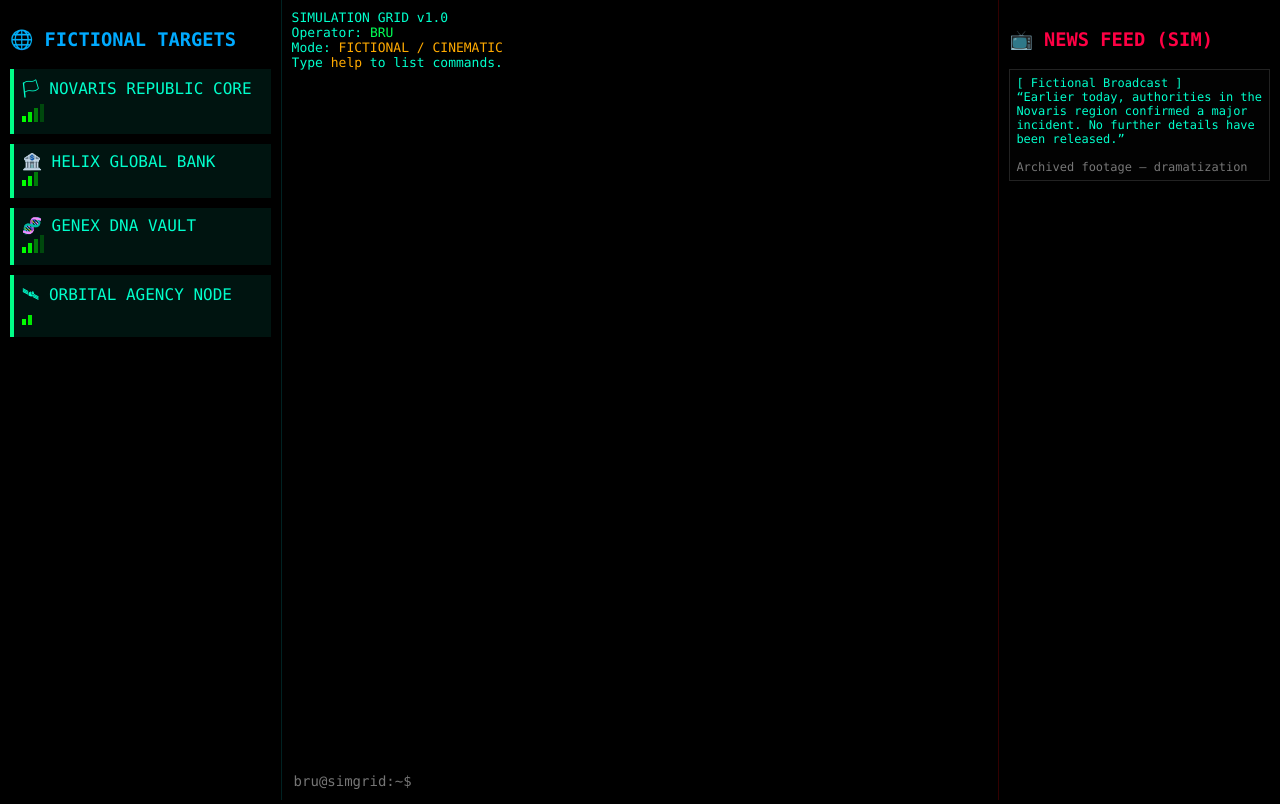
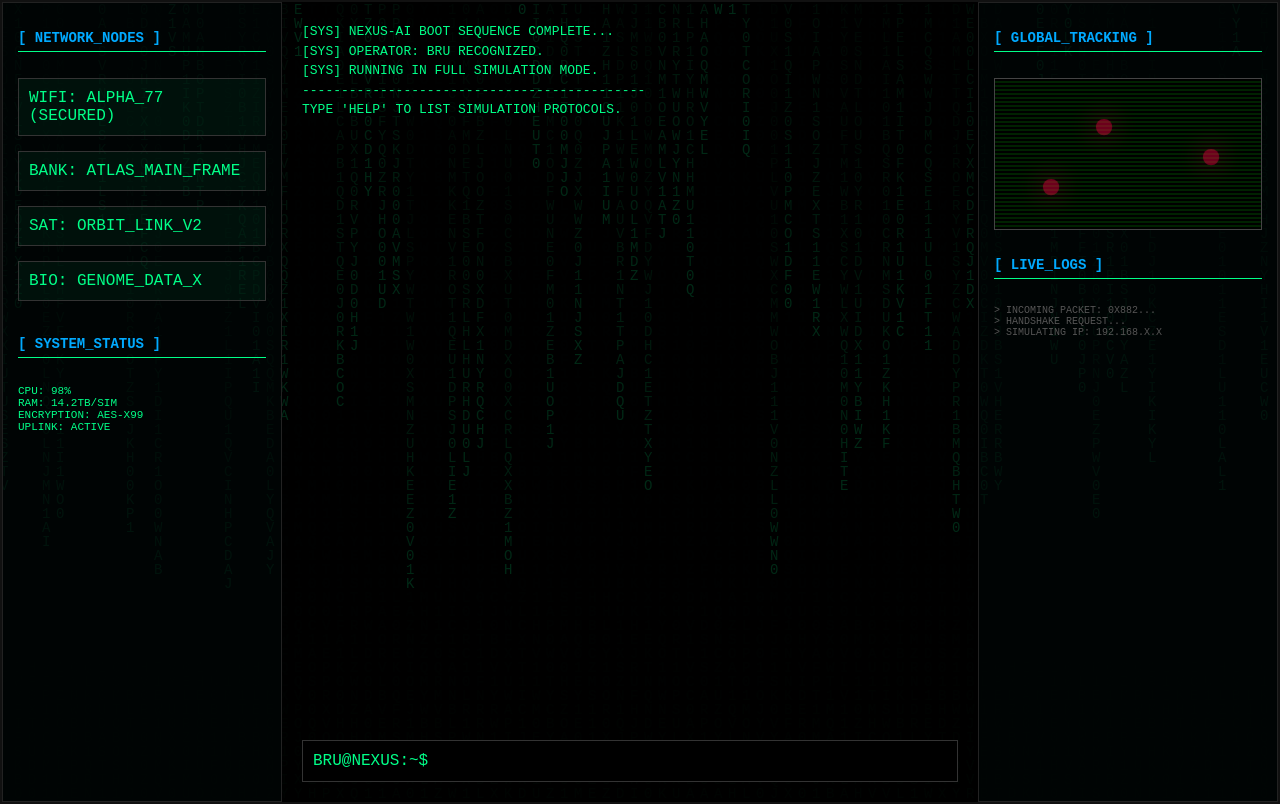
Before and after one commit to iaBRU-Web/bruhack, a plain HTML site: page index.html in a window 1280 px wide. Drawn offline with Linux system fonts and the light colour scheme.

Commit message:
Update index.html

```diff
--- a/index.html
+++ b/index.html
@@ -2,200 +2,258 @@
 <html lang="en">
 <head>
     <meta charset="UTF-8">
-<title>SIMULATION GRID // BRU</title>
+    <title>NEXUS-AI // CORE_SIM_V4</title>
     <meta name="viewport" content="width=device-width, initial-scale=1.0">
+    <style>
+        :root {
+            --neon-green: #00ff88;
+            --alert-red: #ff0044;
+            --info-blue: #00aaff;
+            --matrix-bg: rgba(0, 0, 0, 0.9);
+        }
 
-<style>
         body {
             margin: 0;
-    background: black;
-    color: #00ffcc;
-    font-family: Consolas, monospace;
+            background: #000;
+            color: var(--neon-green);
+            font-family: 'Courier New', Courier, monospace;
             overflow: hidden;
+            text-transform: uppercase;
         }
 
-.container {
-    display: grid;
-    grid-template-columns: 22% 56% 22%;
-    height: 100vh;
+        canvas {
+            position: fixed;
+            top: 0;
+            left: 0;
+            z-index: -1;
+            opacity: 0.4;
         }
 
-/* LEFT */
-.left {
-    padding: 10px;
-    border-right: 1px solid #022;
-    background: rgba(0,0,0,0.8);
-}
-.left h3 { color: #00aaff; }
-
-.target {
-    margin-bottom: 10px;
-    padding: 8px;
-    border-left: 4px solid #00ff88;
-    background: rgba(0,255,200,0.08);
-    cursor: pointer;
+        .interface {
+            display: grid;
+            grid-template-columns: 280px 1fr 300px;
+            height: 100vh;
+            border: 2px solid #111;
         }
 
-/* SIGNAL */
-.signal span {
-    display: inline-block;
-    width: 4px;
-    margin-right: 2px;
-    background: lime;
-    animation: pulse 1s infinite;
-}
-.signal span:nth-child(1){height:6px}
-.signal span:nth-child(2){height:10px;animation-delay:.2s}
-.signal span:nth-child(3){height:14px;animation-delay:.4s}
-.signal span:nth-child(4){height:18px;animation-delay:.6s}
-@keyframes pulse { 50% { opacity: 0.2; } }
-
-/* CENTER */
-.center {
-    padding: 10px;
+        /* SIDEBARS */
+        .panel {
+            background: rgba(0, 5, 5, 0.85);
+            border: 1px solid #222;
+            padding: 15px;
             display: flex;
             flex-direction: column;
+            gap: 15px;
+            overflow-y: auto;
         }
-#terminal {
+
+        h2 { font-size: 14px; border-bottom: 1px solid var(--neon-green); padding-bottom: 5px; color: var(--info-blue); }
+
+        .node {
+            padding: 10px;
+            border: 1px solid #333;
+            background: rgba(0, 255, 136, 0.05);
+            cursor: pointer;
+            transition: 0.3s;
+        }
+
+        .node:hover { background: rgba(0, 255, 136, 0.2); border-color: var(--neon-green); }
+
+        /* CENTER TERMINAL */
+        .terminal-container {
+            display: flex;
+            flex-direction: column;
+            padding: 20px;
+            background: rgba(0, 0, 0, 0.6);
+        }
+
+        #terminal-log {
             flex: 1;
             overflow-y: auto;
             font-size: 13px;
-}
-#cmd {
-    background: black;
-    border: none;
-    color: #00ffcc;
-    font-family: Consolas, monospace;
-    font-size: 14px;
-    outline: none;
+            line-height: 1.5;
+            margin-bottom: 20px;
+            padding-right: 10px;
         }
 
-/* RIGHT */
-.right {
+        .input-line {
+            display: flex;
+            align-items: center;
+            background: #000;
+            border: 1px solid #333;
             padding: 10px;
-    border-left: 1px solid #300;
-    background: rgba(0,0,0,0.8);
-}
-.right h3 { color: #ff0044; }
-
-.video {
-    margin-top: 10px;
-    padding: 6px;
-    background: #020202;
-    border: 1px solid #222;
-    font-size: 12px;
         }
 
-/* LOG COLORS */
-.info { color: #00aaff; }
-.warn { color: #ffaa00; }
-.good { color: #00ff55; }
-.bad  { color: #ff0033; }
-.dim  { color: #777; }
+        #cmd-input {
+            background: transparent;
+            border: none;
+            color: var(--neon-green);
+            flex: 1;
+            outline: none;
+            font-family: inherit;
+            font-size: 16px;
+        }
+
+        /* MAP/SAT */
+        .map-box {
+            height: 150px;
+            background: repeating-linear-gradient(0deg, #000, #000 2px, #020 2px, #020 4px);
+            position: relative;
+            border: 1px solid #444;
+        }
+
+        .ping {
+            position: absolute;
+            width: 6px;
+            height: 6px;
+            background: var(--alert-red);
+            border-radius: 50%;
+            box-shadow: 0 0 10px var(--alert-red);
+            animation: pulse 1.5s infinite;
+        }
+
+        @keyframes pulse { 0% { transform: scale(1); opacity: 1; } 100% { transform: scale(4); opacity: 0; } }
+
+        /* FX */
+        .shake { animation: shakeEffect 0.2s infinite; }
+        @keyframes shakeEffect { 0% { transform: translate(1px, 1px); } 50% { transform: translate(-2px, -1px); } 100% { transform: translate(1px, 1px); } }
+
+        .type-green { color: var(--neon-green); }
+        .type-red { color: var(--alert-red); font-weight: bold; }
+        .type-blue { color: var(--info-blue); }
     </style>
 </head>
-
 <body>
 
-<div class="container">
+<canvas id="matrix"></canvas>
 
-<!-- LEFT -->
-<div class="left">
-<h3>🌐 FICTIONAL TARGETS</h3>
+<div class="interface" id="ui-core">
+    <div class="panel">
+        <h2>[ NETWORK_NODES ]</h2>
+        <div class="node" onclick="execute('scan wifi_77_alpha')">WIFI: ALPHA_77 (SECURED)</div>
+        <div class="node" onclick="execute('scan bank_vault')">BANK: ATLAS_MAIN_FRAME</div>
+        <div class="node" onclick="execute('scan satellite')">SAT: ORBIT_LINK_V2</div>
+        <div class="node" onclick="execute('scan genome')">BIO: GENOME_DATA_X</div>
 
-<div class="target">🏳 NOVARIS REPUBLIC CORE
-<div class="signal"><span></span><span></span><span></span><span></span></div>
-</div>
-
-<div class="target">🏦 HELIX GLOBAL BANK
-<div class="signal"><span></span><span></span><span></span></div>
-</div>
-
-<div class="target">🧬 GENEX DNA VAULT
-<div class="signal"><span></span><span></span><span></span><span></span></div>
-</div>
-
-<div class="target">🛰 ORBITAL AGENCY NODE
-<div class="signal"><span></span><span></span></div>
+        <h2 style="margin-top:20px;">[ SYSTEM_STATUS ]</h2>
+        <div style="font-size: 11px;">
+            CPU: 98%<br>
+            RAM: 14.2TB/SIM<br>
+            ENCRYPTION: AES-X99<br>
+            UPLINK: ACTIVE
         </div>
     </div>
 
-<!-- CENTER -->
-<div class="center">
-<div id="terminal">
-SIMULATION GRID v1.0<br>
-Operator: <span class="good">BRU</span><br>
-Mode: <span class="warn">FICTIONAL / CINEMATIC</span><br>
-Type <span class="warn">help</span> to list commands.<br><br>
+    <div class="terminal-container">
+        <div id="terminal-log">
+            [SYS] NEXUS-AI BOOT SEQUENCE COMPLETE...<br>
+            [SYS] OPERATOR: BRU RECOGNIZED.<br>
+            [SYS] RUNNING IN FULL SIMULATION MODE.<br>
+            --------------------------------------------<br>
+            Type 'HELP' to list simulation protocols.<br><br>
         </div>
-<input id="cmd" placeholder="bru@simgrid:~$" autofocus>
-</div>
-
-<!-- RIGHT -->
-<div class="right">
-<h3>📺 NEWS FEED (SIM)</h3>
-<div class="video">
-[ Fictional Broadcast ]<br>
-“Earlier today, authorities in the Novaris region confirmed a major incident.
-No further details have been released.”<br><br>
-<span class="dim">Archived footage – dramatization</span>
+        <div class="input-line">
+            <span>BRU@NEXUS:~$ &nbsp;</span>
+            <input type="text" id="cmd-input" autofocus autocomplete="off">
         </div>
     </div>
 
+    <div class="panel">
+        <h2>[ GLOBAL_TRACKING ]</h2>
+        <div class="map-box">
+            <div class="ping" style="top:30%; left:40%;"></div>
+            <div class="ping" style="top:70%; left:20%;"></div>
+            <div class="ping" style="top:50%; left:80%;"></div>
+        </div>
+        <h2>[ LIVE_LOGS ]</h2>
+        <div id="live-feed" style="font-size: 10px; color: #555;">
+            > INCOMING PACKET: 0x882...<br>
+            > HANDSHAKE REQUEST...<br>
+            > SIMULATING IP: 192.168.X.X<br>
+        </div>
+    </div>
 </div>
 
 <script>
-const term = document.getElementById("terminal");
-const cmd = document.getElementById("cmd");
+    /* MATRIX BACKGROUND */
+    const canvas = document.getElementById('matrix');
+    const ctx = canvas.getContext('2d');
+    canvas.width = window.innerWidth;
+    canvas.height = window.innerHeight;
+    const letters = "01010101ABCDEFHIJKLMNOPQRSTUVWXYZ";
+    const fontSize = 14;
+    const columns = canvas.width / fontSize;
+    const drops = Array.from({ length: columns }).fill(1);
 
-function log(t,c="info"){
-    term.innerHTML += `<div class="${c}">${t}</div>`;
-    term.scrollTop = term.scrollHeight;
+    function drawMatrix() {
+        ctx.fillStyle = "rgba(0, 0, 0, 0.05)";
+        ctx.fillRect(0, 0, canvas.width, canvas.height);
+        ctx.fillStyle = "#0f8";
+        ctx.font = fontSize + "px monospace";
+        drops.forEach((y, i) => {
+            const text = letters[Math.floor(Math.random() * letters.length)];
+            ctx.fillText(text, i * fontSize, y * fontSize);
+            if (y * fontSize > canvas.height && Math.random() > 0.975) drops[i] = 0;
+            drops[i]++;
+        });
+    }
+    setInterval(drawMatrix, 50);
+
+    /* TERMINAL LOGIC */
+    const log = document.getElementById('terminal-log');
+    const input = document.getElementById('cmd-input');
+    const ui = document.getElementById('ui-core');
+
+    function print(text, type = 'type-green') {
+        const div = document.createElement('div');
+        div.className = type;
+        div.innerHTML = `> ${text}`;
+        log.appendChild(div);
+        log.scrollTop = log.scrollHeight;
     }
 
-cmd.addEventListener("keydown",e=>{
-    if(e.key==="Enter"){
-        const v = cmd.value.trim().toLowerCase();
-        log("bru@simgrid:~$ "+v,"warn");
-        cmd.value="";
-        run(v);
+    input.addEventListener('keydown', (e) => {
+        if (e.key === 'Enter') {
+            const val = input.value.trim().toLowerCase();
+            print(`BRU@SIM:~$ ${val}`, 'type-blue');
+            input.value = '';
+            execute(val);
         }
     });
 
-function run(v){
-    if(v==="help"){
-        log("COMMANDS:", "good");
-        log("scan        → scan fictional targets");
-        log("dna-load    → simulate DNA algorithm");
-        log("event       → trigger fictional incident");
-        log("status      → system state");
+    function execute(cmd) {
+        if (cmd === 'help') {
+            print("AVAILABLE PROTOCOLS:");
+            print("SCAN [TARGET] - Analyze fictional entity");
+            print("BREACH - Initiate simulated system override");
+            print("SATELLITE - Sync with fictional orbital grid");
+            print("CLEAR - Wipe terminal display");
         }
-    else if(v==="scan"){
-        ["Mapping nodes…","Decrypting layers…","Access tokens loaded…"]
-        .forEach((s,i)=>setTimeout(()=>log(s),i*600));
+        else if (cmd.startsWith('scan')) {
+            print(`INITIALIZING SCAN ON: ${cmd.split(' ')[1] || 'GENERAL_GRID'}`);
+            setTimeout(() => print("BYPASSING FIREWALL... [||||||----] 60%"), 500);
+            setTimeout(() => print("EXTRACTING FAKE DATA... SUCCESS"), 1200);
+            setTimeout(() => print(`RESULT: ${Math.random().toString(16).substr(2, 8).toUpperCase()} - ACCESS GRANTED`), 1800);
         }
-    else if(v==="dna-load"){
-        ["Sequencing DNA…","Running bio-algorithms…","Genome pattern matched…"]
-        .forEach((s,i)=>setTimeout(()=>log(s,"info"),i*600));
-        setTimeout(()=>log("DNA MODULE COMPLETE","good"),2000);
+        else if (cmd === 'breach') {
+            ui.classList.add('shake');
+            print("!!! WARNING: SYSTEM BREACH INITIATED !!!", "type-red");
+            let count = 5;
+            const timer = setInterval(() => {
+                print(`OVERRIDE COMPLETING IN ${count}...`, "type-red");
+                count--;
+                if (count < 0) {
+                    clearInterval(timer);
+                    ui.classList.remove('shake');
+                    print("SIMULATED DATASET SEIZED.", "type-green");
                 }
-    else if(v==="event"){
-        let i=5;
-        const c=setInterval(()=>{
-            log("SIMULATED EVENT IN "+i,"bad");
-            i--;
-            if(i<0){
-                clearInterval(c);
-                log("⚠ FICTIONAL INCIDENT REGISTERED","good");
-                log("NEWS FEED UPDATED","warn");
+            }, 800);
         }
-        },700);
+        else if (cmd === 'clear') {
+            log.innerHTML = '';
         }
-    else if(v==="status"){
-        log("All systems running in simulation mode.","good");
-    }
-    else{
-        log("Unknown command. Type help.","bad");
+        else {
+            print("ERROR: COMMAND NOT RECOGNIZED BY NEXUS-CORE.", "type-red");
         }
     }
 </script>
```
Lines whose indentation alone changed are shown as unchanged.
